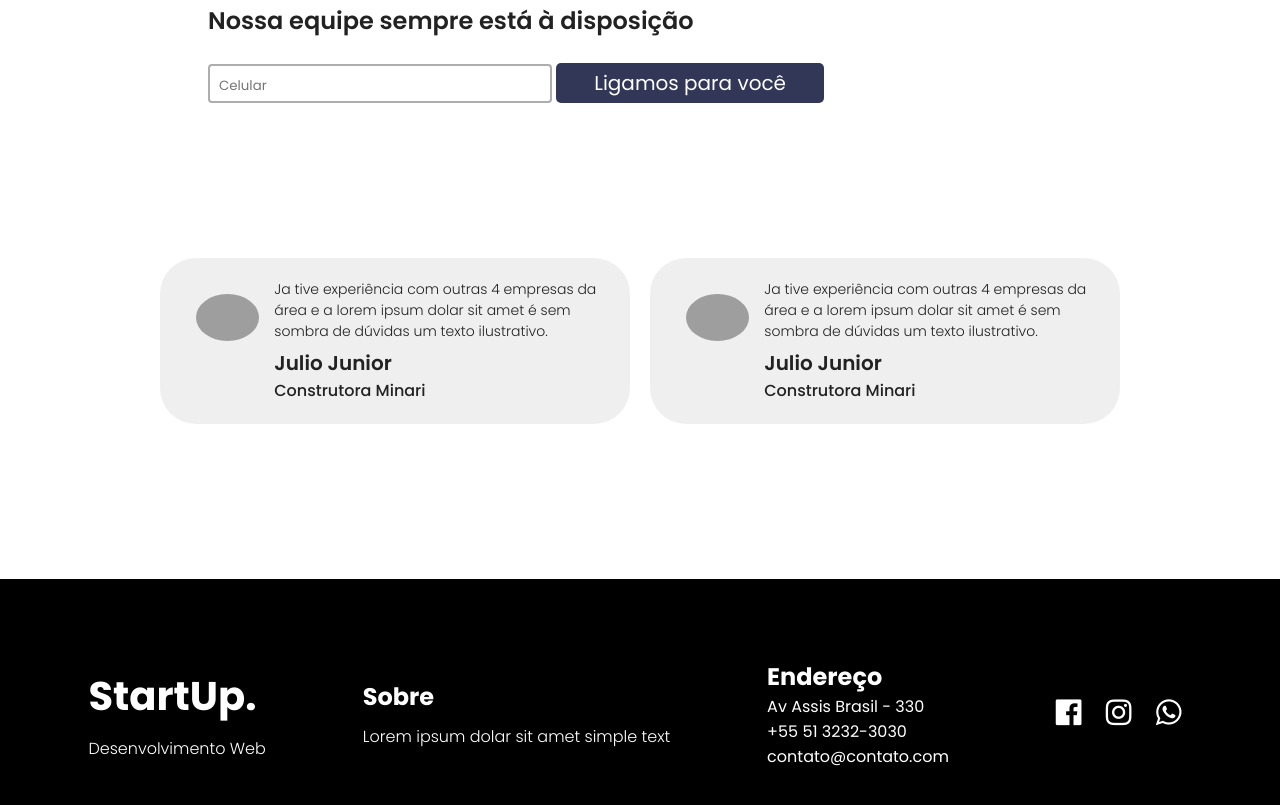
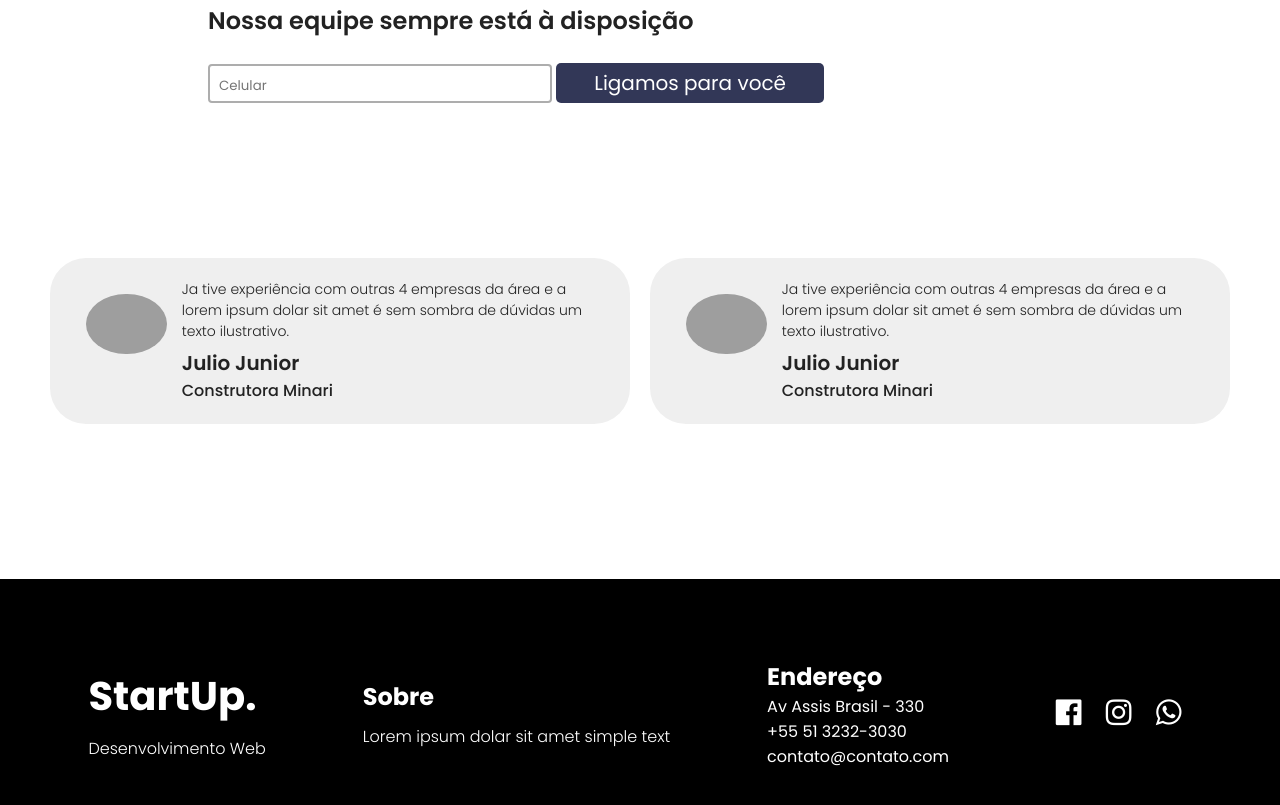
Before and after one commit to juniorknx/DevChallengeStartUp, a plain HTML site: page index.html in a window 1280 px wide. Shown: the part 1292-2097 px from the top of the page. Drawn offline with Linux system fonts and the light colour scheme; grey boxes are pictures that could not be loaded.

Commit message:
Ajuste de grid

```diff
--- a/css/style.css
+++ b/css/style.css
@@ -206,7 +206,7 @@ a.login-btn {
 /* cards */
 
 .cards {
-    max-width: 980px;
+    max-width: 1200px;
     margin: 140px auto;
     display: flex;
     flex-wrap: wrap;
```
